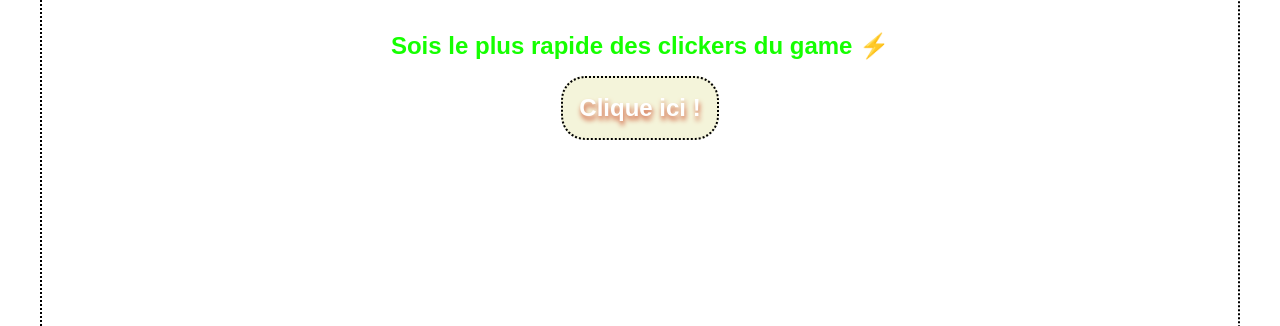
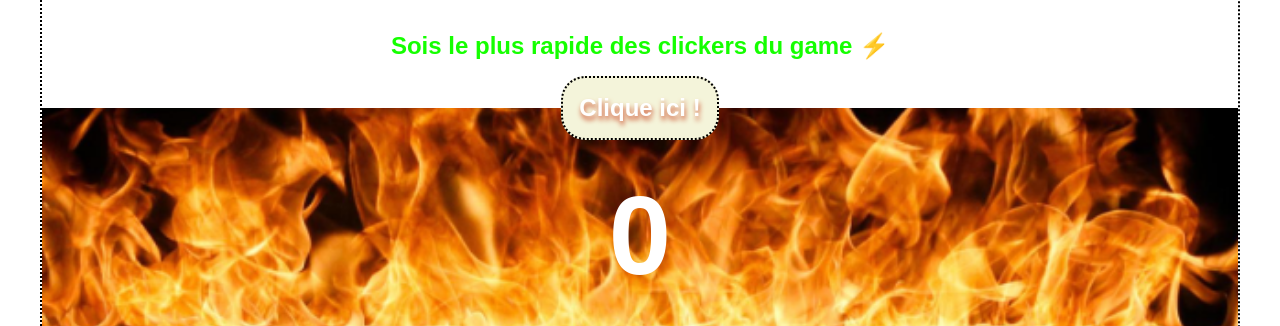
Before and after one commit to mu93100/klikFast, a website: page index.html in a window 1280 px wide. Shown: the part 221-547 px from the top of the page. Drawn offline with Linux system fonts and the light colour scheme; the site is published under a folder, as on GitHub Pages, so addresses that start at the root find nothing.

Commit message:
img manquante

```diff
--- a/style.css
+++ b/style.css
@@ -20,7 +20,7 @@ h1 {
 #container {
   margin: 0;
   padding: 0;
-  background-image: url(/flammes.png);
+  background-image: url(./flammes.png);
   background-size: 100%;
   background-size: cover;
   background-position: bottom;
```
